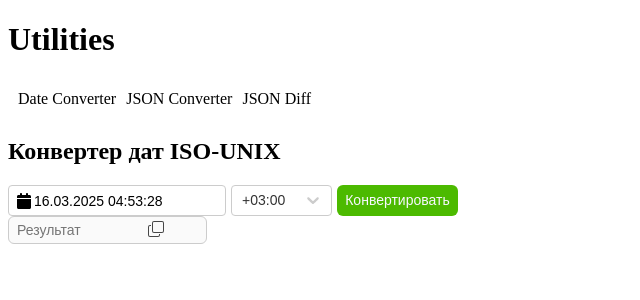
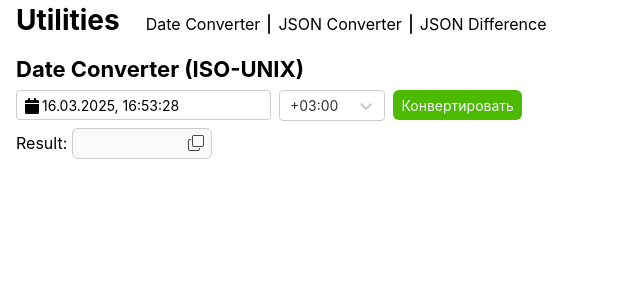
Before and after one commit to thornedll/utilities, a React (Create React App) app: page / in a window 1280 px wide. Shown: the top 300 px of the page, without its empty margins (0-640 px from the left). Built offline with nearby package versions, Linux system fonts and the light colour scheme.

Commit message:
added global styles, added label for input, fixed datepicker time bug (12:xx -> 00:xx)

```diff
--- a/src/App.tsx
+++ b/src/App.tsx
@@ -1,13 +1,16 @@
 import { BrowserRouter as Router, Route, Routes } from "react-router";
 import { DateConverter, JsonConverter, JsonDiff } from "./components/pages";
 import { Navigation } from "./components/blocks";
+import styles from "./assets/styles/global.module.scss";
 
 function App() {
   return (
     <div className="App">
-      <h1>Utilities</h1>
       <Router>
-        <Navigation />
+        <div className={styles.header}>
+          <h1>Utilities</h1>
+          <Navigation />
+        </div>
         <Routes>
           <Route path="/" element={<DateConverter />}></Route>
           <Route path="/jsonConverter" element={<JsonConverter />}></Route>
--- /dev/null
+++ b/src/assets/styles/global.module.scss
@@ -0,0 +1,25 @@
+*,
+::after,
+::before {
+  margin: 0;
+  box-sizing: border-box;
+  font-family: "Inter", sans-serif;
+}
+
+h1 {
+  font-size: 28px;
+  margin-right: 16px;
+  cursor: default;
+}
+
+h2 {
+  font-size: 22px;
+  cursor: default;
+}
+
+.header {
+  display: flex;
+  align-items: center;
+  padding: 0 16px;
+  margin-bottom: 16px;
+}
--- a/src/assets/styles/global.scss
+++ /dev/null
@@ -1,5 +0,0 @@
-*, ::after, ::before {
-  margin: 0;
-  box-sizing: border-box;
-  font-family: 'Courier New', Courier, monospace;
-}
--- a/src/components/UI/DateTimePicker.tsx
+++ b/src/components/UI/DateTimePicker.tsx
@@ -1,7 +1,7 @@
 import React from "react";
-import styles from "./styles.module.scss";
 import DatePicker, { registerLocale } from "react-datepicker";
 import "react-datepicker/dist/react-datepicker.css";
+import styles from "./styles.module.scss";
 import { ru } from "date-fns/locale/ru";
 
 registerLocale("ru", ru);
@@ -23,7 +23,7 @@ export const DateTimePicker: React.FC<DatePickerProps> = ({
         selected={startDate}
         onChange={(date) => changeDate(date)}
         timeInputLabel="Время:"
-        dateFormat="dd.MM.yyyy hh:mm:ss"
+        dateFormat="Pp:ss"
         showTimeInput
         className={styles.datePicker}
         popperPlacement="bottom-end"
--- a/src/components/UI/TextInput.tsx
+++ b/src/components/UI/TextInput.tsx
@@ -6,6 +6,7 @@ interface TextInputProps {
   placeholder?: string;
   disabled?: boolean;
   handleChange?: () => void;
+  id?: string;
 }
 
 export const TextInput: React.FC<TextInputProps> = ({
@@ -13,8 +14,11 @@ export const TextInput: React.FC<TextInputProps> = ({
   inputValue,
   disabled = false,
   handleChange,
+  id,
 }) => {
   return (
+    <>
+      <label htmlFor={id}>Result:&nbsp;</label>
       <input
         type="text"
         placeholder={placeholder}
@@ -22,6 +26,8 @@ export const TextInput: React.FC<TextInputProps> = ({
         value={inputValue}
         className={styles.textInput}
         disabled={disabled}
+        id={id}
       ></input>
+    </>
   );
 };
--- a/src/components/UI/styles.module.scss
+++ b/src/components/UI/styles.module.scss
@@ -11,7 +11,7 @@
 
 .datePicker {
   border: 1px solid hsl(0, 0%, 80%);
-  height: 18px;
+  height: 31px;
 }
 
 .btnPrimary {
@@ -29,8 +29,8 @@
 
 .btnIcon {
   position: absolute;
-  left: 132px;
-  top: 1px;
+  right: 0;
+  top: 3px;
   border: none;
   border-radius: 6px;
   background-color: transparent;
@@ -43,7 +43,8 @@
 }
 
 .textInput {
-  height: 18px;
+  height: 31px;
+  width: 140px;
   padding: 4px 8px;
   font-size: 14px;
   border: 1px solid hsl(0, 0%, 80%);
--- a/src/components/blocks/Navigation.tsx
+++ b/src/components/blocks/Navigation.tsx
@@ -11,7 +11,7 @@ export const Navigation = () => {
         JSON Converter
       </NavLink>
       <NavLink to="/jsonDiff" className={styles.navLink}>
-        JSON Diff
+        JSON Difference
       </NavLink>
     </nav>
   );
--- a/src/components/blocks/styles.module.scss
+++ b/src/components/blocks/styles.module.scss
@@ -1,13 +1,32 @@
 .nav {
   padding: 10px;
   display: flex;
-  gap: 10px;
+  gap: 16px;
 }
 
 .navLink {
   position: relative;
   color: #000000;
   text-decoration: none;
+  &::before {
+    content: "";
+    display: inline-block;
+    background-color: rgb(30, 30, 30);
+    width: 0px;
+    height: 100%;
+    transform: translate(-8px, 4px);
+    border-radius: 1px;
+  }
+  &:not(:nth-of-type(1)) {
+    &::before {
+      width: 2px;
+    }
+  }
+  &::after {
+    content: "";
+    background-color: #0a58ca;
+    width: 0;
+  }
   &:hover {
     &::after {
       content: "";
@@ -15,9 +34,8 @@
       width: 100%;
       height: 2px;
       position: absolute;
-      bottom: -2px;
+      bottom: -6px;
       left: 0%;
-      background-color: #0a58ca;
       border-radius: 1px;
       transition: all 0.5s;
     }
--- a/src/components/pages/DateConverter.tsx
+++ b/src/components/pages/DateConverter.tsx
@@ -1,26 +1,27 @@
 import React, { useState } from "react";
 import { DateTimePicker, BaseSelect, Button, TextInput } from "../UI";
-import styles from "./styles.module.scss";
 import { getUnixTimeString } from "../../utils";
 import { timezones } from "../../constants";
+import styles from "./styles.module.scss";
 
 type Option = {
   label: string;
   value: string;
 };
 
+type BtnType = "copy" | "success" | "primary";
+
 export const DateConverter: React.FC = () => {
   const [text, setText] = useState<string>("");
   const [startDate, setStartDate] = useState<Date | null>(new Date());
   const [timezone, setTimezone] = useState<Option>(timezones[3]);
-  const [btnType, setBtnType] = useState<string>("copy");
+  const [btnType, setBtnType] = useState<BtnType>("copy");
 
   const handleChange = (text: string) => {
     setText(text);
   };
   const changeDate = (startDate: Date | null) => {
     setStartDate(startDate);
-    console.log(startDate);
   };
   const changeTimezone = (timezone: Option) => {
     setTimezone(timezone);
@@ -33,8 +34,8 @@ export const DateConverter: React.FC = () => {
   };
 
   return (
-    <>
-      <h2>Конвертер дат ISO-UNIX</h2>
+    <div className={styles.pageWrapper}>
+      <h2>Date Converter (ISO-UNIX)</h2>
       <div className={styles.optionsWrapper}>
         <DateTimePicker
           startDate={startDate}
@@ -57,13 +58,19 @@ export const DateConverter: React.FC = () => {
       </div>
       <div className={styles.resultWrapper}>
         <TextInput
-          placeholder="Результат"
+          placeholder=""
           inputValue={text}
           disabled
           handleChange={() => handleChange}
+          id="result"
         />
-        <Button text="" onClick={copy} type={btnType} />
+        <Button
+          text=""
+          onClick={copy}
+          type={btnType}
+          disabled={text === "" ? true : false}
+        />
       </div>
-    </>
+    </div>
   );
 };
--- a/src/components/pages/JsonConverter.tsx
+++ b/src/components/pages/JsonConverter.tsx
@@ -1,5 +1,11 @@
 import React from "react";
+import styles from "./styles.module.scss";
 
 export const JsonConverter = () => {
-  return <div>JsonConverter</div>;
+  return (
+    <div className={styles.pageWrapper}>
+      <h2>JSON Converter</h2>
+      <div>Nothing to see here...</div>
+    </div>
+  );
 };
--- a/src/components/pages/JsonDiff.tsx
+++ b/src/components/pages/JsonDiff.tsx
@@ -1,5 +1,11 @@
 import React from "react";
+import styles from "./styles.module.scss";
 
 export const JsonDiff = () => {
-  return <div>JsonDiff</div>;
+  return (
+    <div className={styles.pageWrapper}>
+      <h2>JSON Difference</h2>
+      <div>Nothing to see here...</div>
+    </div>
+  );
 };
--- a/src/components/pages/styles.module.scss
+++ b/src/components/pages/styles.module.scss
@@ -1,8 +1,15 @@
+.pageWrapper {
+  padding: 0 16px;
+}
+
 .optionsWrapper {
   display: flex;
-  gap: 5px;
+  gap: 8px;
+  margin-top: 8px;
 }
 
 .resultWrapper {
   position: relative;
+  margin-top: 8px;
+  width: fit-content;
 }
```
Lines whose indentation alone changed are shown as unchanged.
